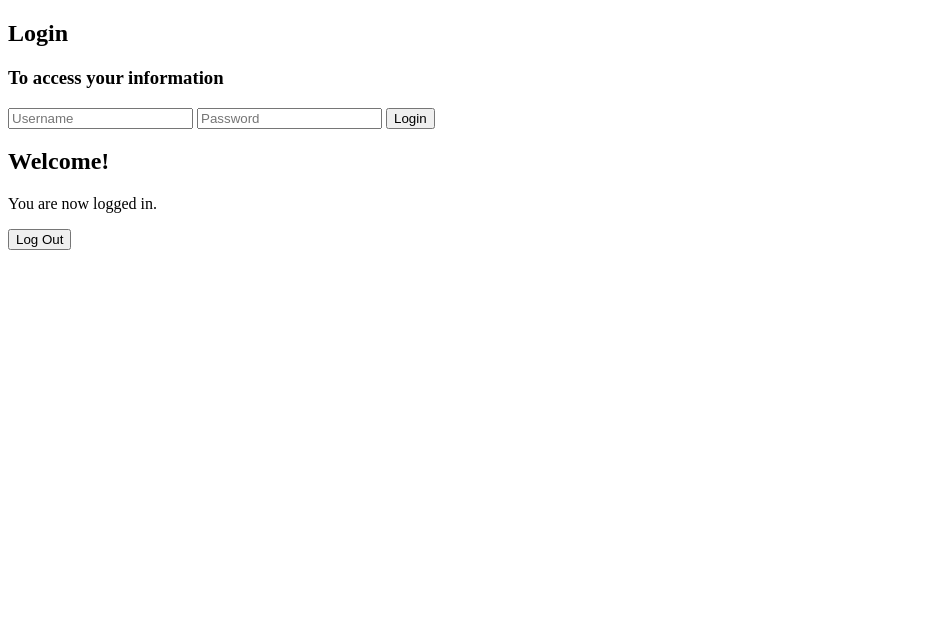
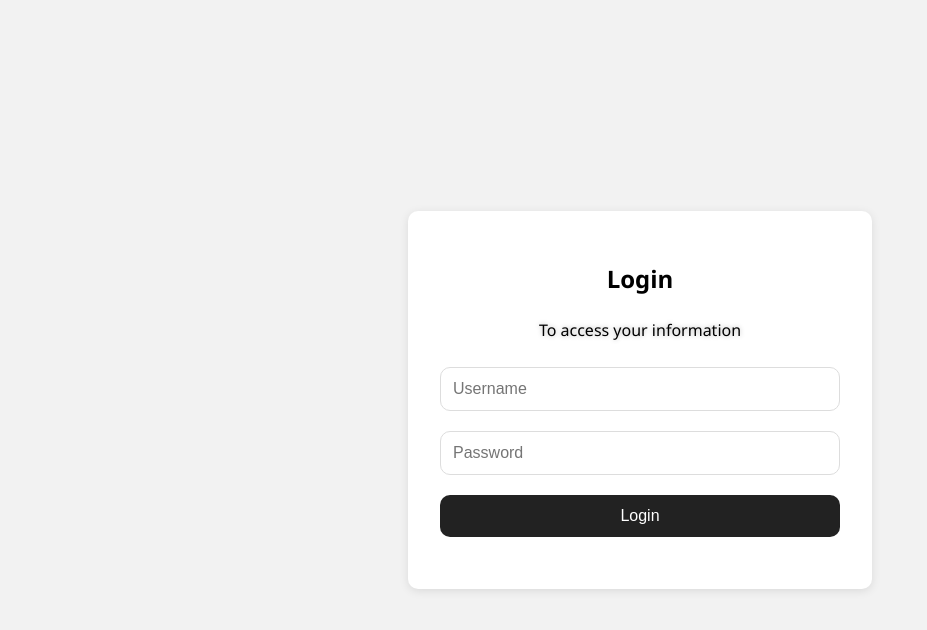
Before and after one commit to FaisalAlmarzouqi/faisalalmarzouqi.github.io, a website: page index.html in a window 1280 px wide. Shown: the whole page, without its empty margins (0-927 px from the left). Drawn offline with Linux system fonts and the light colour scheme.

Commit message:
Update index.html

```diff
--- a/index.html
+++ b/index.html
@@ -5,7 +5,86 @@
   <meta name="viewport" content="width=device-width, initial-scale=1.0"/>
   <title>GraphQL Dashboard</title>
   <style>
-    /* CSS styles remain the same */
+   body {
+  margin: 0;
+  font-family: 'Segoe UI', Tahoma, Geneva, Verdana, sans-serif;
+  background: #f2f2f2;
+  display: flex;
+  justify-content: center;
+  align-items: center;
+  height: 100vh;
+}
+
+.container {
+  background: white;
+  padding: 2rem;
+  border-radius: 10px;
+  box-shadow: 0 2px 10px rgba(0, 0, 0, 0.1);
+  width: 100%;
+  max-width: 400px;
+  display: flex;
+  flex-direction: column;
+  align-items: center;
+}
+
+h2 {
+  text-align: center;
+  margin-bottom: 0.5rem;
+  font-size: 1.5rem;
+}
+
+h3 {
+  text-align: center;
+  margin-bottom: 1rem;
+  font-size: 1rem;
+  font-weight: normal;
+  text-shadow: 0 0 5px rgba(0, 0, 0, 0.3);
+}
+
+#login {
+  width: 100%; /* Match the width of the container */
+  display: flex;
+  flex-direction: column;
+  align-items: center;
+}
+
+input, button {
+  display: block;
+  width: 100%; /* Ensure inputs and button are full-width */
+  margin: 10px 0;
+  padding: 12px;
+  font-size: 1rem;
+  border-radius: 10px;
+  box-sizing: border-box;
+}
+
+input {
+  border: 1px solid #ddd;
+}
+
+button {
+  background-color: #222;
+  color: white;
+  border: none;
+  cursor: pointer;
+  transition: background 0.3s ease;
+}
+
+button:hover {
+  background-color: #444;
+}
+
+#dashboard {
+  display: none;
+}
+
+#error {
+  color: red;
+  text-align: center;
+  margin-top: 10px;
+  font-size: 1rem;
+}
+
   </style>
 </head>
 <body>
```
